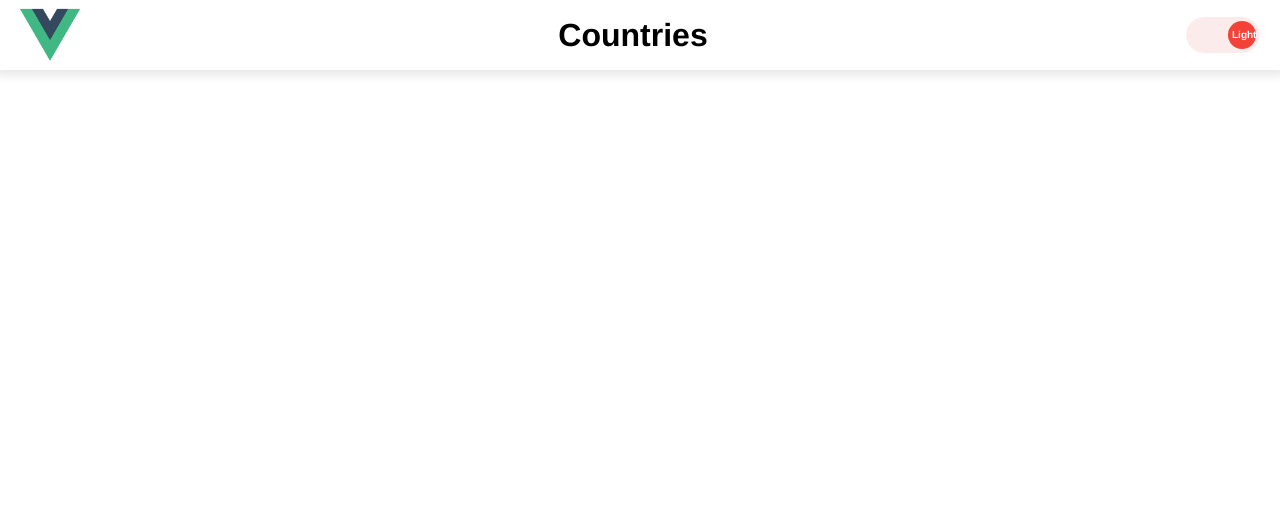
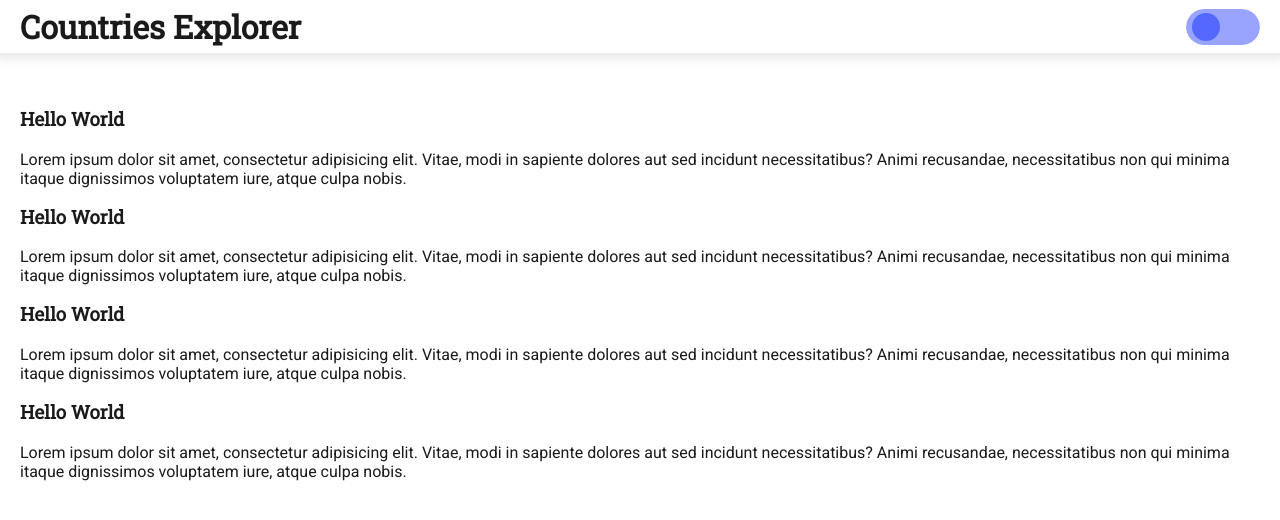
Before and after one commit to RoryGrignard/countries, a Vue app: page / in a window 1280 px wide. Shown: the top 520 px of the page. Built offline with nearby package versions, Linux system fonts and the light colour scheme.

Commit message:
Importing global SCSS via vue.config.js
Also imported Google fonts and did some general layout styling

```diff
--- a/src/App.vue
+++ b/src/App.vue
@@ -14,7 +14,7 @@ export default {
   components: {Header, CountryGrid, Modal},
   data() {
     return {
-      title: 'Countries',
+      title: 'Countries Explorer',
       theme: 'light'
     }
   },
@@ -28,9 +28,8 @@ export default {
 </script>
 
 <style lang="scss">
+// Layout
 #app {
-  font-family: Avenir, Helvetica, Arial, sans-serif;
-  color: #000000;
   min-height: 100vh;
   display: flex;
   flex-direction: column;
@@ -40,11 +39,85 @@ export default {
   box-sizing: border-box;
 }
 
-.dark * {
-  color: #fff;
-}
-
 body {
   margin: 0;
 }
+
+*[class*="__container"] {
+  width: 100%;
+  max-width: 1400px;
+  padding: 0 $gtr;
+  margin: 0 auto;
+}
+
+// Typography
+
+  h1,
+  h2,
+  h3,
+  h4,
+  h5,
+  h6,
+  p,
+  label,
+  input,
+  textarea,
+  select,
+  button {
+    transition: color $trans-default;
+  }
+
+  h1,
+  h2,
+  h3,
+  h4,
+  h5,
+  h6,
+  p {
+    margin-top: 0;
+  }
+
+  h1,
+  h2,
+  h3,
+  h4,
+  h5,
+  h6 {
+    font-family: 'Roboto Slab', serif;
+  }
+
+  p,
+  label,
+  input,
+  textarea,
+  select,
+  button {
+    font-family: 'Roboto', sans-serif;
+  }
+
+// Theme styles
+.light {
+  h1,
+  h2,
+  h3,
+  h4,
+  h5,
+  h6,
+  p {
+    color: $c-cod-grey;
+  }
+}
+
+.dark {
+  h1,
+  h2,
+  h3,
+  h4,
+  h5,
+  h6,
+  p {
+    color: $c-white;
+  }
+}
+
 </style>
--- a/src/components/CountryGrid.vue
+++ b/src/components/CountryGrid.vue
@@ -2,7 +2,20 @@
     <main class="country-grid" :class="theme">
         <div class="country-grid__container">
             <div class="country-grid__item">
-
+                <h3>Hello World</h3>
+                <p>Lorem ipsum dolor sit amet, consectetur adipisicing elit. Vitae, modi in sapiente dolores aut sed incidunt necessitatibus? Animi recusandae, necessitatibus non qui minima itaque dignissimos voluptatem iure, atque culpa nobis.</p>
+            </div>
+            <div class="country-grid__item">
+                <h3>Hello World</h3>
+                <p>Lorem ipsum dolor sit amet, consectetur adipisicing elit. Vitae, modi in sapiente dolores aut sed incidunt necessitatibus? Animi recusandae, necessitatibus non qui minima itaque dignissimos voluptatem iure, atque culpa nobis.</p>
+            </div>
+            <div class="country-grid__item">
+                <h3>Hello World</h3>
+                <p>Lorem ipsum dolor sit amet, consectetur adipisicing elit. Vitae, modi in sapiente dolores aut sed incidunt necessitatibus? Animi recusandae, necessitatibus non qui minima itaque dignissimos voluptatem iure, atque culpa nobis.</p>
+            </div>
+            <div class="country-grid__item">
+                <h3>Hello World</h3>
+                <p>Lorem ipsum dolor sit amet, consectetur adipisicing elit. Vitae, modi in sapiente dolores aut sed incidunt necessitatibus? Animi recusandae, necessitatibus non qui minima itaque dignissimos voluptatem iure, atque culpa nobis.</p>
             </div>
         </div>
     </main>
@@ -17,11 +30,13 @@
 <style lang="scss">
 .country-grid {
     flex: 1 0 auto;
+    padding: $header-height-bdl 0;
+    transition: background-color $trans-default;
+    &.light {
+        background-color: $c-white;
+    }
     &.dark {
-        background-color: rgb(0, 0, 0);
-    }
-    &.light {
-        background-color: rgb(255, 255, 255);
+        background-color: $c-cod-grey;
     }
 }
 </style>
--- a/src/components/Header.vue
+++ b/src/components/Header.vue
@@ -1,11 +1,12 @@
 <template>
     <header class="header" :class="theme">
-        <img class="header__logo" alt="Vue logo" src="../assets/logo.png">
-        <h1 class="header__title">{{title}}</h1>
+        <div class="header__container">
+            <h1 class="header__title">{{title}}</h1>
 
-        <div class="header__toggle" @click="changeTheme">
-          <div class="header__toggle-knob"></div>
-          <div class="header__toggle-layer"></div>
+            <div class="header__toggle" @click="changeTheme">
+                <div class="header__toggle-knob"></div>
+                <div class="header__toggle-layer"></div>
+            </div>
         </div>
 
     </header>
@@ -29,20 +30,20 @@
     top: 0;
     right: 0;
     width: 100%;
-    padding: 5px 20px;
-    box-shadow: 0px 0px 10px 5px rgba(0, 0, 0, 0.1);
+    padding: 5px 0;
+    box-shadow: $box-shadow;
     z-index: 1;
-    display: flex;
-    align-items: center;
-    justify-content: space-between;
+    transition: background-color $trans-default;
+    &.light {
+        background-color: $c-white-semi-trans;
+    }
     &.dark {
-        background-color: rgba(0, 0, 0, 0.6);
+        background-color: $c-cod-grey-semi-trans;
     }
-    &.light {
-        background-color: rgba(255, 255, 255, 0.6);
-    }
-    &__logo {
-        width: 60px;
+    &__container {
+        display: flex;
+        align-items: center;
+        justify-content: space-between;
     }
     &__title {
         margin: 0;
@@ -68,11 +69,12 @@
             transition: 0.3s ease background-color;
             z-index: 1;
             border-radius: 100px;
+            transition: background-color $trans-default;
+            .light & {
+                background-color: $c-dodger-blue-semi-trans;
+            }
             .dark & {
-                background-color: #ebf7fc;
-            }
-            .light & {
-                background-color: #fcebeb;
+                background-color: $c-ocean-green-semi-trans;
             }
         }
         &-knob {
@@ -81,25 +83,21 @@
             height: 100%;
             z-index: 2;
             &:before {
-                content: "Dark";
                 position: absolute;
                 top: 4px;
-                left: 4px;
-                width: 20px;
-                height: 10px;
-                color: #fff;
-                font-size: 10px;
-                font-weight: bold;
-                text-align: center;
-                line-height: 1;
-                padding: 9px 4px;
-                background-color: #03a9f4;
+                left: 6px;
+                width: 28px;
+                height: 28px;
                 border-radius: 50%;
-                transition: 0.3s ease background-color, 0.3s ease left;
+                transition: transform $trans-default, background-color $trans-default;
                 .light & {
-                  content: "Light";
-                  left: 42px;
-                  background-color: #f44336;
+                    content: '';
+                    background-color: $c-dodger-blue;
+                }
+                .dark & {
+                  content: '';
+                  transform: translateX(34px);
+                  background-color: $c-ocean-green;
                 }
             }
         }
--- a/src/components/Modal.vue
+++ b/src/components/Modal.vue
@@ -25,26 +25,28 @@
     backdrop-filter: blur(5px);
     z-index: 2;
     visibility: hidden;
+    transition: background-color $trans-default;
     &.visible {
         visibility: visible;
     }
+    &.light {
+        background-color: $c-white-semi-trans;
+    }
     &.dark {
-        background-color: rgba(0, 0, 0, 0.6);
-    }
-    &.light {
-        background-color: rgba(255, 255, 255, 0.6);
+        background-color: $c-cod-grey-semi-trans;
     }
     &__container {
         width: calc(100% - 40px);
         max-width: 600px;
-        padding: 20px;
+        padding: $gtr;
         z-index: 1;
-        box-shadow: 0px 0px 10px 5px rgba(0, 0, 0, 0.1);
-        .modal.dark & {
-            background-color: rgb(0, 0, 0);
+        box-shadow: $box-shadow;
+        transition: background-color $trans-default;
+        .light & {
+            background-color: $c-white;
         }
-        .modal.light & {
-            background-color: rgb(255, 255, 255);
+        .dark & {
+            background-color: $c-cod-grey;
         }
     }
 }
--- /dev/null
+++ b/src/styles/_global.scss
@@ -0,0 +1,28 @@
+//Typography
+@import url('https://fonts.googleapis.com/css2?family=Roboto&family=Roboto+Slab:wght@400&display=swap');
+
+// Colors
+$c-cod-grey: #1a1a1a;
+$c-cod-grey-semi-trans: rgba(26, 26, 26, 0.6);
+$c-pickled-bluewood: #35495e;
+$c-ocean-green: #43b883;
+$c-ocean-green-semi-trans: rgba(67, 184, 131, 0.6);
+$c-white: #fff;
+$c-white-semi-trans: rgba(255, 255, 255, 0.6);
+$c-rose: #fd1d7c;
+$c-dodger-blue: #5468ff;
+$c-dodger-blue-semi-trans: rgba(84, 104, 255, 0.6);
+
+//Layout
+$header-height: 53px;
+$header-height-bdl: $header-height * 2;
+
+// Transitions
+$trans-default: .5s ease;
+
+//Ratios
+$ratio-16-x-9: 56.3% 0 0;
+
+// Utilities
+$box-shadow: 0px 0px 10px 5px rgba(0, 0, 0, 0.1);
+$gtr: 20px;
--- a/vue.config.js
+++ b/vue.config.js
@@ -1,4 +1,11 @@
 const { defineConfig } = require('@vue/cli-service')
 module.exports = defineConfig({
-  transpileDependencies: true
+  transpileDependencies: true,
+  css: {
+    loaderOptions: {
+      sass: {
+        additionalData: `@import "@/styles/_global.scss";`,
+      }
+    }
+  }
 })
```
Also changed, not shown: src/assets/logo.png (deleted).
